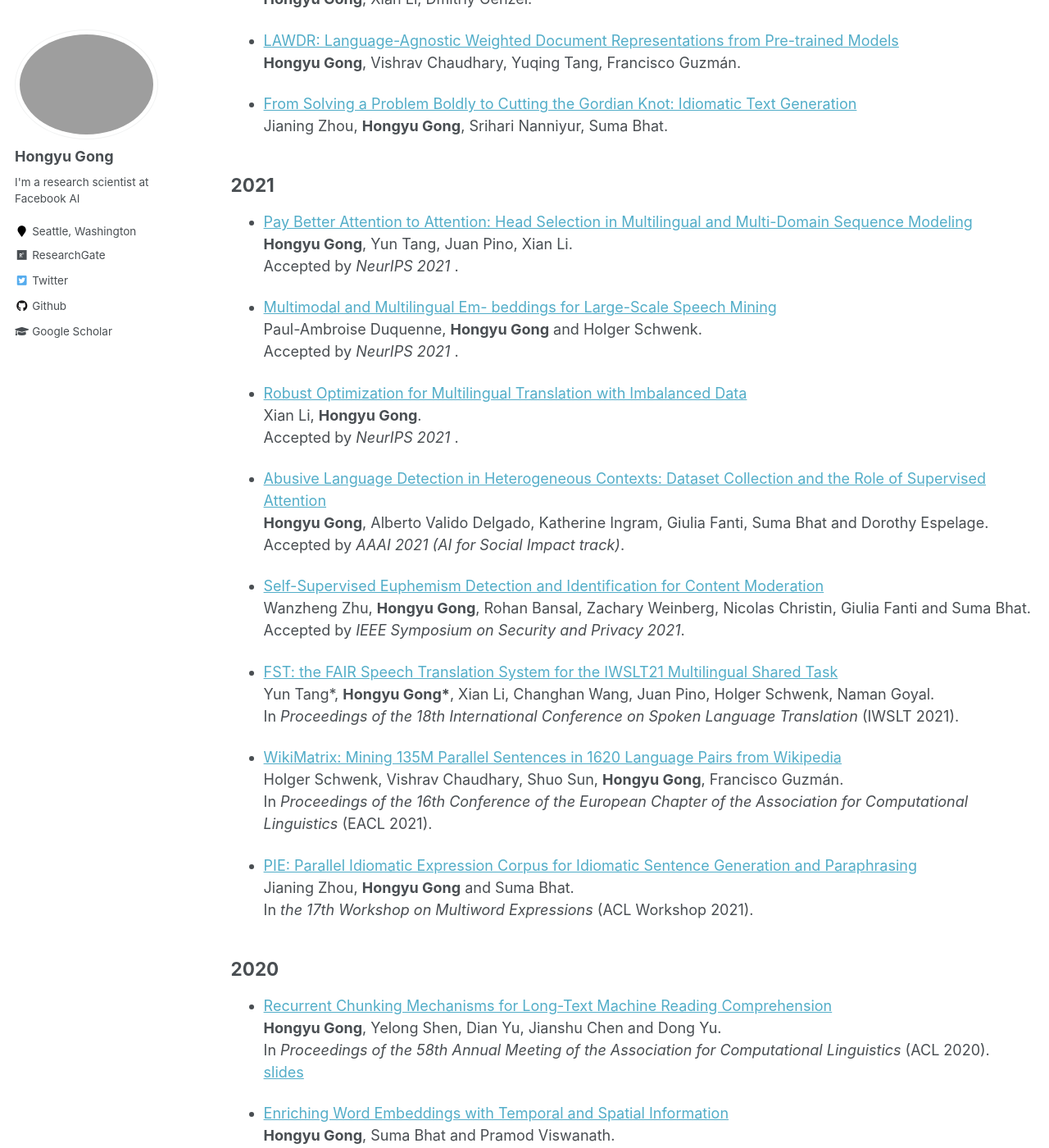
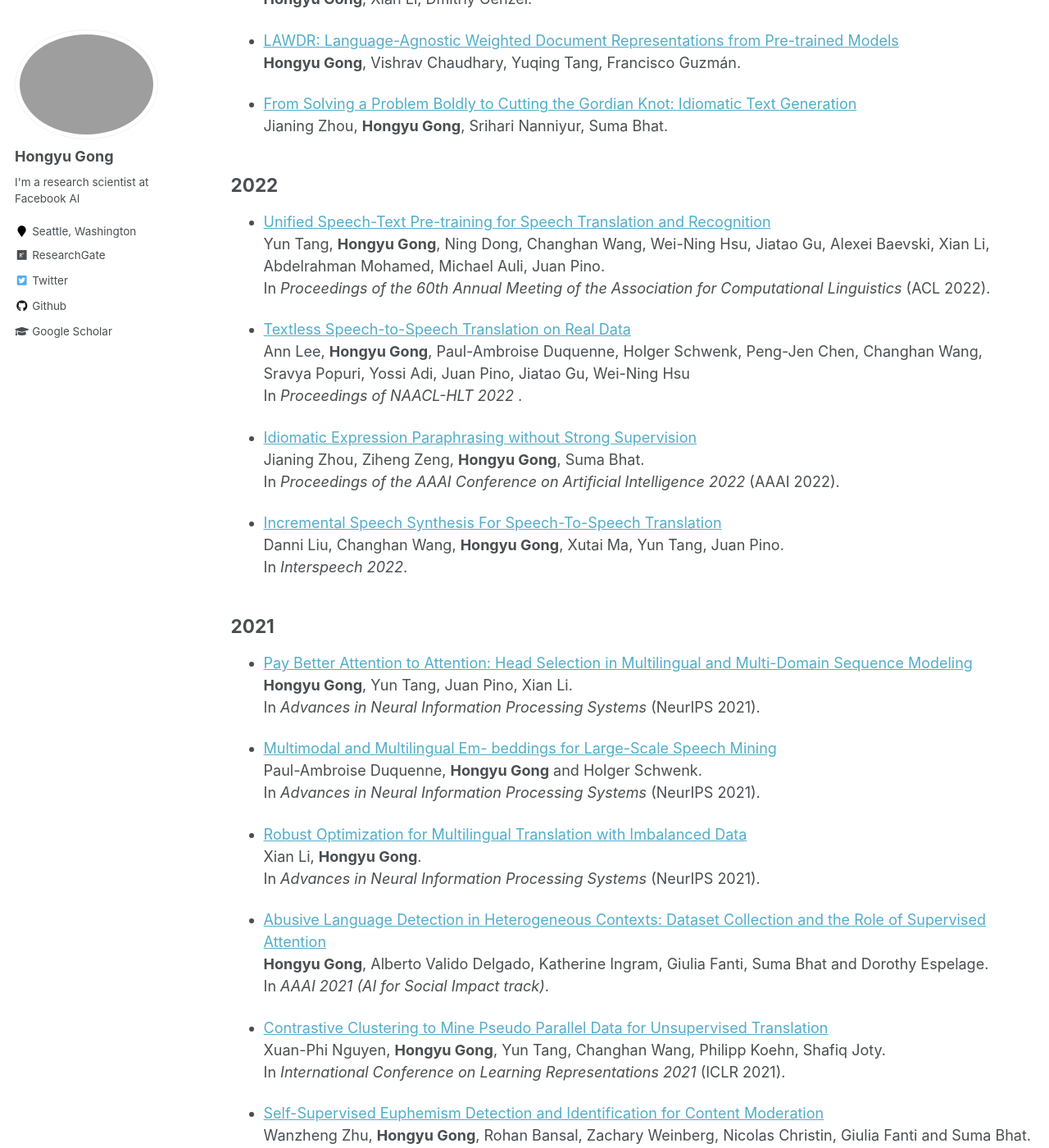
Before and after one commit to HongyuGong/HongyuGong.github.io, a Jekyll site: the page built from _pages/publications.md, in a window 1280 px wide and 1400 px high, scrolled down 323 px. Shown: the whole window at 82% size. Built offline with Jekyll 4.4.1, drawn with Linux system fonts in a browser that asks for light colours.

Commit message:
Update publications.md

```diff
--- a/_pages/publications.md
+++ b/_pages/publications.md
@@ -29,23 +29,47 @@ author_profile: true
 Jianing Zhou, <b>Hongyu Gong</b>, Srihari Nanniyur, Suma Bhat. <br>
 
 
+## 2022
+
+* [Unified Speech-Text Pre-training for Speech Translation and Recognition](https://aclanthology.org/2022.acl-long.105/) <br>
+Yun Tang, <b>Hongyu Gong</b>, Ning Dong, Changhan Wang, Wei-Ning Hsu, Jiatao Gu, Alexei Baevski, Xian Li, Abdelrahman Mohamed, Michael Auli, Juan Pino. <br>
+In <i>Proceedings of the 60th Annual Meeting of the Association for Computational Linguistics </i> (ACL 2022).
+
+* [Textless Speech-to-Speech Translation on Real Data](https://aclanthology.org/2022.naacl-main.63/) <br>
+Ann Lee, <b>Hongyu Gong</b>, Paul-Ambroise Duquenne, Holger Schwenk, Peng-Jen Chen, Changhan Wang, Sravya Popuri, Yossi Adi, Juan Pino, Jiatao Gu, Wei-Ning Hsu <br>
+In <i>Proceedings of NAACL-HLT 2022 </i>.
+
+* [Idiomatic Expression Paraphrasing without Strong Supervision](https://ojs.aaai.org/index.php/AAAI/article/view/21433) <br>
+Jianing Zhou, Ziheng Zeng, <b>Hongyu Gong</b>, Suma Bhat. <br>
+In <i>Proceedings of the AAAI Conference on Artificial Intelligence 2022</i> (AAAI 2022).
+
+* [Incremental Speech Synthesis For Speech-To-Speech Translation](https://arxiv.org/abs/2110.08214) <br>
+Danni Liu, Changhan Wang, <b>Hongyu Gong</b>, Xutai Ma, Yun Tang, Juan Pino. <br>
+In <i>Interspeech 2022</i>.
+
+
+
 ## 2021
 
 * [Pay Better Attention to Attention: Head Selection in Multilingual and Multi-Domain Sequence Modeling](https://arxiv.org/pdf/2106.10840v1.pdf) <br>
 <b>Hongyu Gong</b>, Yun Tang, Juan Pino, Xian Li. <br>
-Accepted by <i> NeurIPS 2021 </i>.
+In <i>Advances in Neural Information Processing Systems</i> (NeurIPS 2021).
 
 * [Multimodal and Multilingual Em- beddings for Large-Scale Speech Mining]() <br>
 Paul-Ambroise Duquenne, <b>Hongyu Gong</b> and Holger Schwenk. <br>
-Accepted by <i> NeurIPS 2021 </i>.
+In <i>Advances in Neural Information Processing Systems</i> (NeurIPS 2021).
 
 * [Robust Optimization for Multilingual Translation with Imbalanced Data](https://arxiv.org/pdf/2104.07639.pdf) <br>
 Xian Li, <b>Hongyu Gong</b>. <br>
-Accepted by <i> NeurIPS 2021 </i>.
+In <i>Advances in Neural Information Processing Systems</i> (NeurIPS 2021).
 
 * [Abusive Language Detection in Heterogeneous Contexts: Dataset Collection and the Role of Supervised Attention](https://arxiv.org/pdf/2105.11119.pdf) <br>
 <b>Hongyu Gong</b>, Alberto Valido Delgado, Katherine Ingram, Giulia Fanti, Suma Bhat and Dorothy Espelage. <br>
-Accepted by <i> AAAI 2021 (AI for Social Impact track)</i>.
+In <i> AAAI 2021 (AI for Social Impact track)</i>.
+
+* [Contrastive Clustering to Mine Pseudo Parallel Data for Unsupervised Translation](https://openreview.net/forum?id=pN1JOdrSY9) <br>
+Xuan-Phi Nguyen, <b>Hongyu Gong</b>, Yun Tang, Changhan Wang, Philipp Koehn, Shafiq Joty. <br>
+In <i>International Conference on Learning Representations 2021</i> (ICLR 2021).
 
 * [Self-Supervised Euphemism Detection and Identification for Content Moderation](https://arxiv.org/abs/2103.16808) <br>
 Wanzheng Zhu, <b>Hongyu Gong</b>, Rohan Bansal, Zachary Weinberg, Nicolas Christin, Giulia Fanti and Suma Bhat. <br>
```
